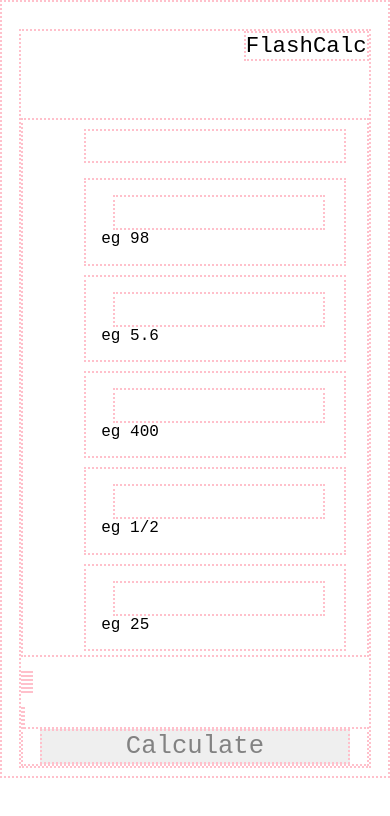
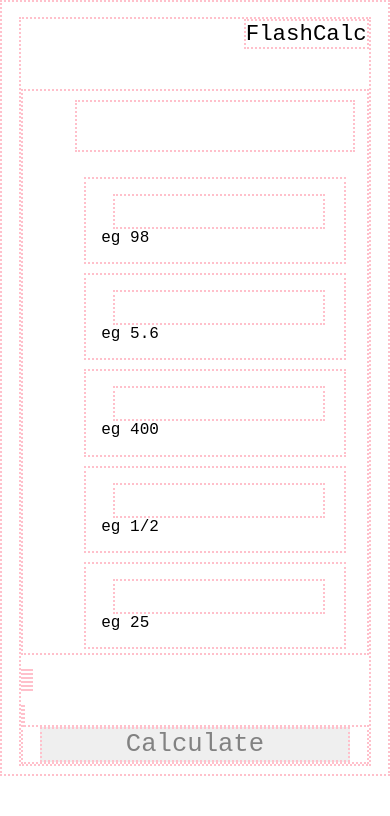
Before and after one commit to ckampfe/flashcalcjs, a plain HTML site: page index.html in a window 390 px wide. Drawn offline with Linux system fonts and the light colour scheme.

Commit message:
trying to find an agreeable style so result spacing is ok

```diff
--- a/mobile.css
+++ b/mobile.css
@@ -7,7 +7,7 @@
 body {
   width: 90%;
   height: 90%;
-  margin-top: 7%;
+  margin-top: 4%;
   margin-left: auto;
   margin-right: auto;
   font-family: monospace, sans-serif;
@@ -23,7 +23,7 @@ Input stuff!
   list-style: none;
   min-height: 50%;
   vertical-align: middle;
-  margin-top: 25%;
+  margin-top: 20%;
   margin-left: auto;
   margin-right: auto;
 }
@@ -40,7 +40,9 @@ li {
 }
 
 #result {
-  margin-bottom: 5%;
+  padding: 8%;
+  margin-bottom: 8%;
+  height: 100%;
 }
 
 .desc {
```
